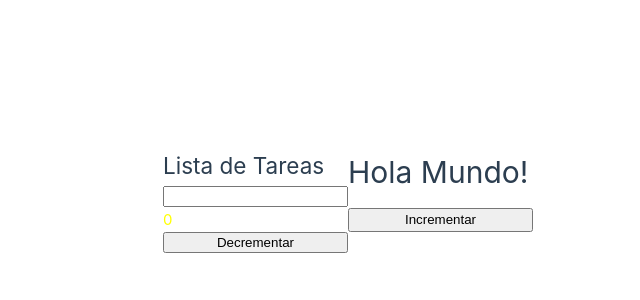
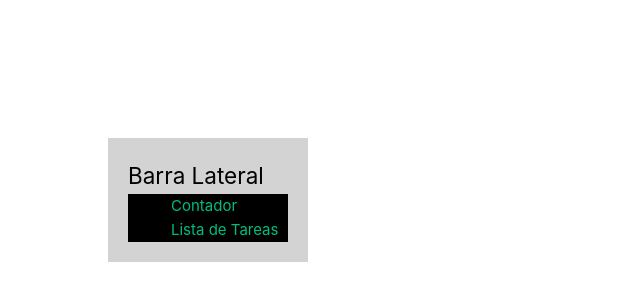
Before and after one commit to DanLM96/proyecto-vue, a Vue app: page / in a window 1280 px wide. Shown: the part 200-500 px from the top of the page, without its empty margins (292-932 px from the left). Built offline with nearby package versions, Linux system fonts and the light colour scheme.

Commit message:
Crea componente Lista de Tarea, Crea Rutas y Borra de componentes autogenerados

```diff
--- a/src/App.vue
+++ b/src/App.vue
@@ -1,14 +1,9 @@
 <template>
-  <ListaDeTareas></ListaDeTareas>
-  <contador></contador>
+  <MainView></MainView>
 </template>
 
 <script setup>
-import Contador from "./components/Contador.vue";
-import ListaDeTareas from "./components/ListaDeTareas.vue";
+import MainView from "./views/MainVue.vue";
 </script>
-<style scoped>
-p {
-  color: yellow;
-}
-</style>
+
+<style scoped></style>
--- a/src/components/ListaDeTareas.vue
+++ b/src/components/ListaDeTareas.vue
@@ -1,10 +1,11 @@
 <template>
   <div>
     <h2>Lista de Tareas</h2>
-    <input type="text" v-model="nuevaTarea" @keyup.enter="addTarea" />
+    <input type="text" v-model="nuevaTarea" @keyup.enter="addTask" />
     <ul>
       <li v-for="(tarea, index) in tareas" :key="index">
         {{ tarea }}
+        <button @click="removeTask">Borrar Tarea</button>
       </li>
     </ul>
   </div>
@@ -14,9 +15,13 @@
 import { ref } from "vue";
 const tareas = ref([]);
 const nuevaTarea = ref("");
-const addTarea = () => {
+const addTask = () => {
   tareas.value.push(nuevaTarea.value);
   nuevaTarea.value = "";
+};
+
+const removeTask = (index) => {
+  tareas.value.splice(index);
 };
 </script>
 
--- /dev/null
+++ b/src/components/Sidebar.vue
@@ -0,0 +1,28 @@
+<template>
+  <div class="sidebar">
+    <h2>Barra Lateral</h2>
+    <ul>
+      <li>
+        <router-link to="/Counter">Contador</router-link>
+      </li>
+      <li>
+        <router-link to="/TaskList">Lista de Tareas</router-link>
+      </li>
+    </ul>
+  </div>
+</template>
+
+<script setup></script>
+
+<style>
+.sidebar {
+  width: 200px;
+  background-color: lightgray;
+  color: black;
+  padding: 20px;
+}
+
+.sidebar ul {
+  background-color: black;
+}
+</style>
--- a/src/router/index.js
+++ b/src/router/index.js
@@ -8,15 +8,17 @@ const router = createRouter({
       path: '/',
       name: 'home',
       component: HomeView,
+    },*/
+    {
+      path: '/Counter',
+      name: 'Counter',
+      component: () => import('../components/Contador.vue'),
     },
     {
-      path: '/about',
-      name: 'about',
-      // route level code-splitting
-      // this generates a separate chunk (About.[hash].js) for this route
-      // which is lazy-loaded when the route is visited.
-      component: () => import('../views/AboutView.vue'),
-    },*/
+      path: '/TaskList',
+      name: 'TaskList',
+      component: () => import('../components/ListaDeTareas.vue'),
+    },
   ],
 })
 
--- /dev/null
+++ b/src/views/MainVue.vue
@@ -0,0 +1,23 @@
+<template>
+  <div class="container">
+    <Sidebar></Sidebar>
+    <div class="content">
+      <router-view></router-view>
+    </div>
+  </div>
+</template>
+
+<script setup>
+import Sidebar from "../components/Sidebar.vue";
+</script>
+
+<style>
+.container {
+  display: flex;
+}
+
+.content {
+  flex: 1;
+  padding: 20px;
+}
+</style>
```
